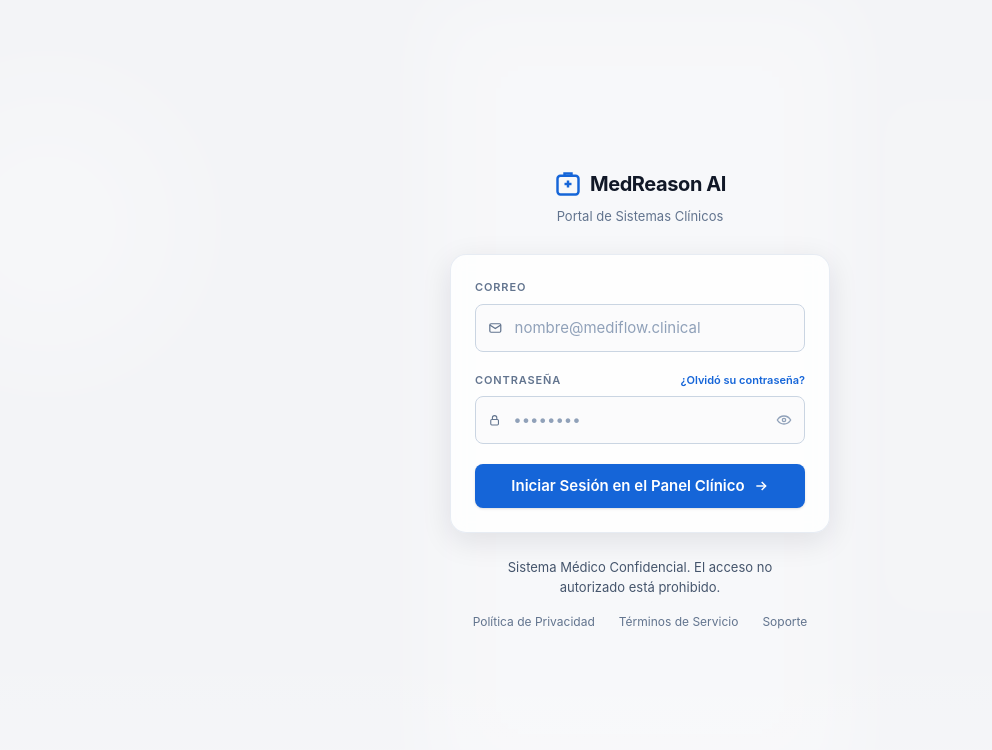
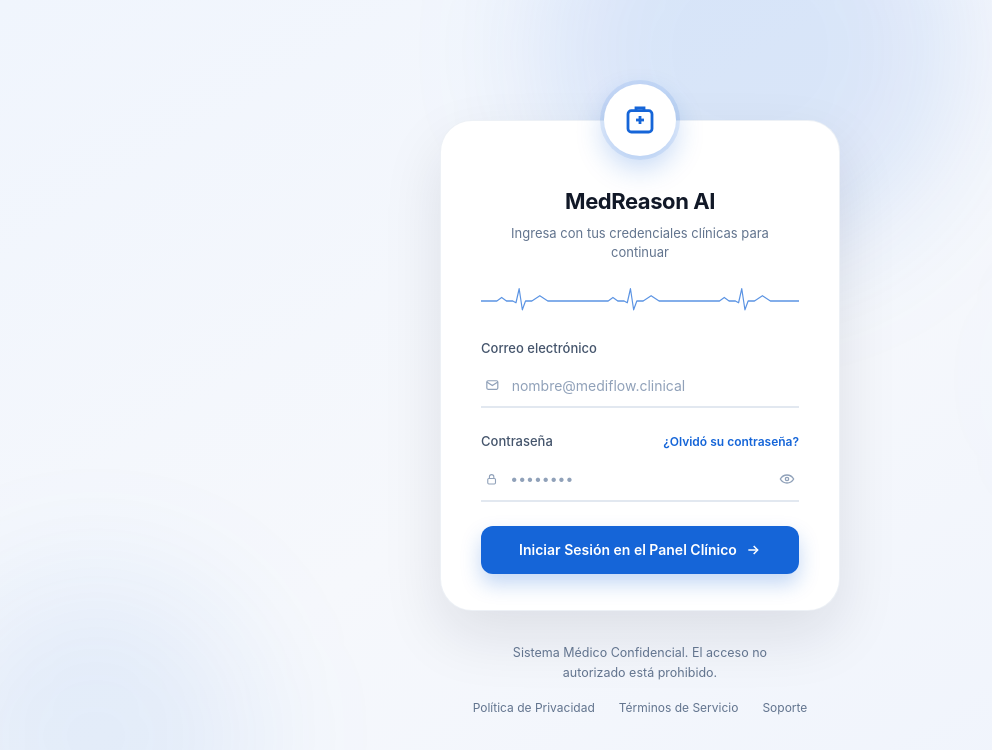
Before and after one commit to Javier0003/MedReason_AI_Frontend, a React (Vite) app: page /auth/login in a window 1280 px wide. Shown: the top 750 px of the page, without its empty margins (0-992 px from the left). Built offline with nearby package versions, Linux system fonts and the light colour scheme.

Commit message:
cambio de diseno del login

```diff
--- a/src/routes/auth/login/index.tsx
+++ b/src/routes/auth/login/index.tsx
@@ -49,72 +49,89 @@ function RouteComponent() {
   }
 
   return (
-    <div className="relative min-h-screen overflow-hidden bg-[#f3f4f7] text-slate-900">
+    <div className="relative min-h-screen overflow-hidden bg-gradient-to-br from-[#f0f5fd] via-[#f6f8fc] to-[#eef3fc] text-slate-900">
+      {/* Fondo decorativo */}
       <div className="absolute inset-0">
-        <div className="absolute inset-y-0 left-1/2 w-105 -translate-x-1/2 bg-white/35 blur-2xl" />
-        <div className="absolute -left-24 top-20 h-72 w-72 rounded-full bg-white/30 blur-3xl" />
-        <div className="absolute right-20 top-24 h-130 w-[320px] rounded-[40px] border border-white/20 bg-white/10 blur-sm" />
-        <div className="absolute right-12 top-32 h-16 w-48 rounded-xl bg-white/12 blur-md" />
-        <div className="absolute right-14 top-60 h-70 w-55 rounded-[28px] border border-white/20 bg-white/10" />
-        <div className="absolute bottom-0 left-0 right-0 h-40 bg-linear-to-t from-white/20 to-transparent" />
+        <div className="absolute -top-40 right-1/4 h-[420px] w-[420px] rounded-full bg-[#1565d8]/12 blur-3xl" />
+        <div className="absolute -bottom-24 -left-16 h-80 w-80 rounded-full bg-[#1565d8]/8 blur-3xl" />
+        <div className="absolute right-0 top-1/3 h-56 w-56 rounded-full bg-[#1565d8]/6 blur-3xl" />
       </div>
 
-      <main className="relative z-10 flex min-h-screen items-center justify-center px-4 py-10">
-        <div className="w-full max-w-95">
-          <div className="mb-7 flex flex-col items-center text-center">
-            <div className="mb-2 flex items-center gap-2">
-              <div className="text-[#1565d8]">
-                <IconMedicalLogo className="h-7 w-7" />
-              </div>
-              <h1 className="text-[20px] font-bold tracking-[-0.02em] text-[#111827]">
+      <main className="relative z-10 flex min-h-screen flex-col items-center justify-center px-4 py-14">
+        <div className="w-full max-w-100">
+
+          {/* Badge circular con anillo, flotando sobre la tarjeta */}
+          <div className="relative z-20 mx-auto -mb-9 flex h-18 w-18 items-center justify-center rounded-full bg-white text-[#1565d8] shadow-[0_12px_28px_rgba(21,101,216,0.25)] ring-4 ring-[#1565d8]/10">
+            <IconMedicalLogo className="h-8 w-8" />
+          </div>
+
+          <section className="rounded-[32px] border border-slate-200/60 bg-white pt-16 pb-9 px-8 shadow-[0_25px_60px_rgba(15,23,42,0.10)] sm:px-10">
+            <div className="mb-6 text-center">
+              <h1 className="text-[22px] font-bold tracking-[-0.02em] text-[#111827]">
                 MedReason AI
               </h1>
+              <p className="mt-1.5 text-[13px] text-slate-500">
+                Ingresa con tus credenciales clínicas para continuar
+              </p>
             </div>
-            <p className="text-[13px] text-slate-500">Portal de Sistemas Clínicos</p>
-          </div>
 
-          <section className="rounded-2xl border border-slate-200/80 bg-white/80 p-6 shadow-[0_8px_30px_rgba(15,23,42,0.10)] backdrop-blur-sm">
-            <div className="space-y-5">
+            {/* Línea de EKG */}
+            <svg
+              viewBox="0 0 400 32"
+              className="mb-6 h-7 w-full text-[#1565d8]/70"
+              preserveAspectRatio="none"
+              aria-hidden="true"
+            >
+              <polyline
+                points="0,16 20,16 26,12 32,16 40,16 44,18 48,2 52,26 56,16 64,16 74,10 84,16 100,16 140,16 160,16 166,12 172,16 180,16 184,18 188,2 192,26 196,16 204,16 214,10 224,16 240,16 280,16 300,16 306,12 312,16 320,16 324,18 328,2 332,26 336,16 344,16 354,10 364,16 380,16 400,16"
+                fill="none"
+                stroke="currentColor"
+                strokeWidth="1.5"
+                strokeLinecap="round"
+                strokeLinejoin="round"
+              />
+            </svg>
+
+            <div className="space-y-6">
               <div>
-                <label className="mb-2 block text-[11px] font-semibold uppercase tracking-[0.08em] text-slate-500" htmlFor="email">
-                  Correo
+                <label className="mb-1.5 block text-[13px] font-medium text-slate-600" htmlFor="email">
+                  Correo electrónico
                 </label>
-                <div className="flex h-12 items-center gap-3 rounded-lg border border-slate-300 bg-[#fbfbfc] px-3 text-slate-500 focus-within:border-[#1565d8] focus-within:ring-2 focus-within:ring-[#1565d8]/10">
+                <div className="flex h-11 items-center gap-3 border-b-2 border-slate-200 px-1 text-slate-400 transition focus-within:border-[#1565d8]">
                   <IconMail />
                   <input
                     aria-label="Correo electrónico"
                     type="email"
                     placeholder="nombre@mediflow.clinical"
-                    className="w-full bg-transparent text-[15px] text-slate-600 outline-none placeholder:text-slate-400"
+                    className="w-full bg-transparent text-[14px] text-slate-700 outline-none placeholder:text-slate-400"
                     ref={email}
                   />
                 </div>
-
-                <p className="text-[13px] text-red-500">
+                <p className="mt-1 text-[12px] text-red-500">
                   {errors.email}
                 </p>
               </div>
 
               <div>
-                <div className="mb-2 flex items-center justify-between">
-                  <label className="block text-[11px] font-semibold uppercase tracking-[0.08em] text-slate-500" htmlFor="password">
+                <div className="mb-1.5 flex items-center justify-between">
+                  <label className="block text-[13px] font-medium text-slate-600" htmlFor="password">
                     Contraseña
                   </label>
                   <button
                     type="button"
-                    className="text-[11px] font-semibold text-[#1565d8] hover:text-[#0f56bd]"
+                    className="text-[12px] font-semibold text-[#1565d8] hover:text-[#0f56bd]"
                   >
                     ¿Olvidó su contraseña?
                   </button>
                 </div>
 
-                <div className="flex h-12 items-center gap-3 rounded-lg border border-slate-300 bg-[#fbfbfc] px-3 text-slate-500 focus-within:border-[#1565d8] focus-within:ring-2 focus-within:ring-[#1565d8]/10">
+                <div className="flex h-11 items-center gap-3 border-b-2 border-slate-200 px-1 text-slate-400 transition focus-within:border-[#1565d8]">
                   <IconLock />
                   <input
                     type={showPassword ? "text" : "password"}
                     aria-label="Contraseña"
                     placeholder="••••••••"
-                    className="w-full bg-transparent text-[15px] text-slate-700 outline-none placeholder:text-slate-400"
+                    className="w-full bg-transparent text-[14px] text-slate-700 outline-none placeholder:text-slate-400"
                     ref={password}
                   />
                   <button
@@ -126,17 +143,15 @@ function RouteComponent() {
                     <IconEye />
                   </button>
                 </div>
-                <p className="text-[13px] text-red-500">
+                <p className="mt-1 text-[12px] text-red-500">
                   {errors.password}
                 </p>
-
               </div>
-
 
               <button
                 type="submit"
                 onClick={handleLogin}
-                className="flex h-11 w-full items-center justify-center gap-2 rounded-lg bg-[#1565d8] text-[15px] font-semibold text-white shadow-sm transition hover:bg-[#0f56bd] active:scale-[0.99]"
+                className="mt-2 flex h-12 w-full items-center justify-center gap-2 rounded-xl bg-[#1565d8] text-[14px] font-semibold text-white shadow-[0_10px_20px_rgba(21,101,216,0.25)] transition hover:bg-[#0f56bd] active:scale-[0.99]"
               >
                 Iniciar Sesión en el Panel Clínico
                 <IconArrowRight />
@@ -144,8 +159,8 @@ function RouteComponent() {
             </div>
           </section>
 
-          <div className="mt-6 text-center">
-            <p className="mx-auto max-w-72.5 text-[13px] leading-5 text-slate-600">
+          <div className="mt-8 text-center">
+            <p className="mx-auto max-w-80 text-[12.5px] leading-5 text-slate-500">
               Sistema Médico Confidencial. El acceso no autorizado está prohibido.
             </p>
 
```
